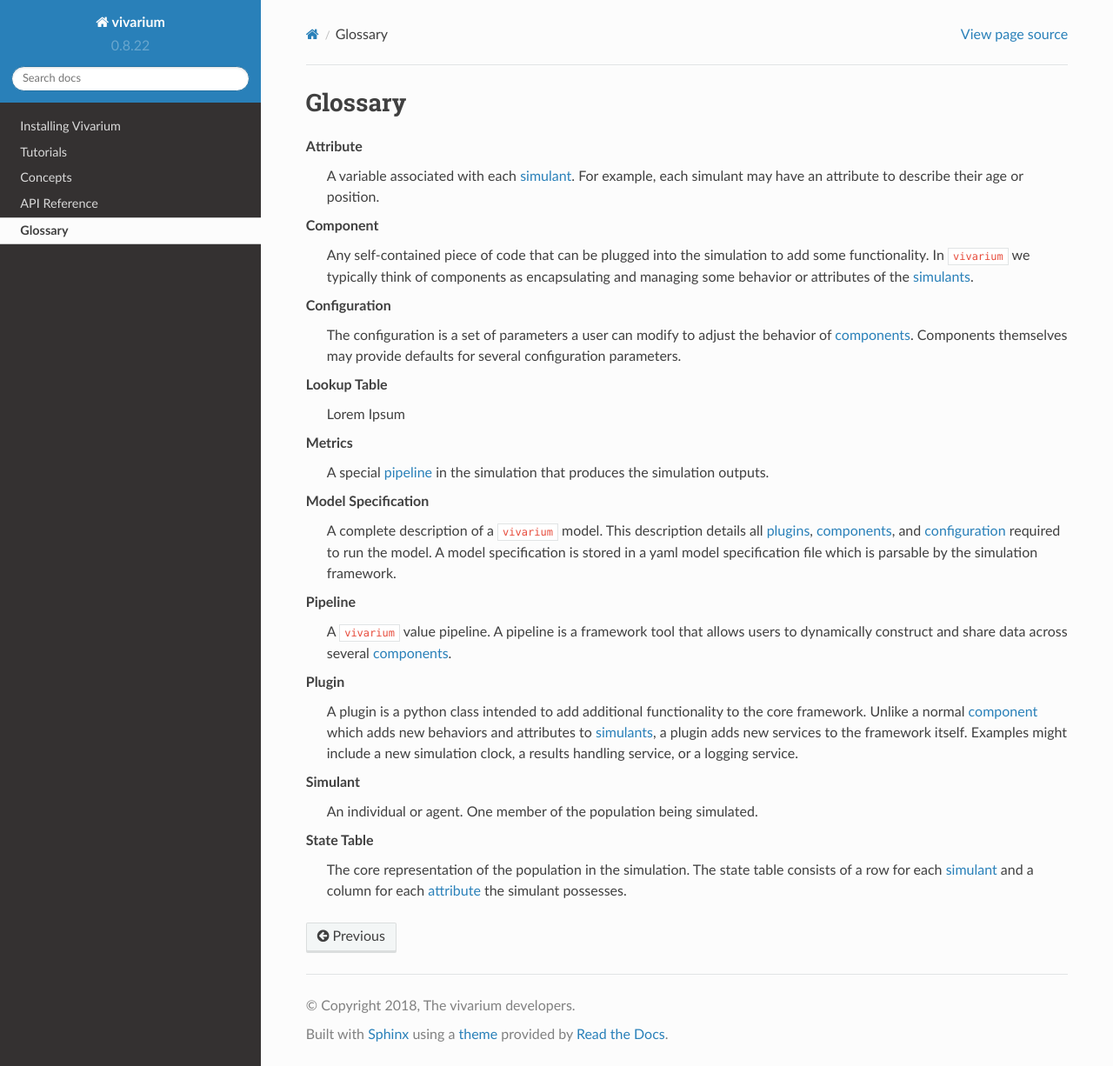
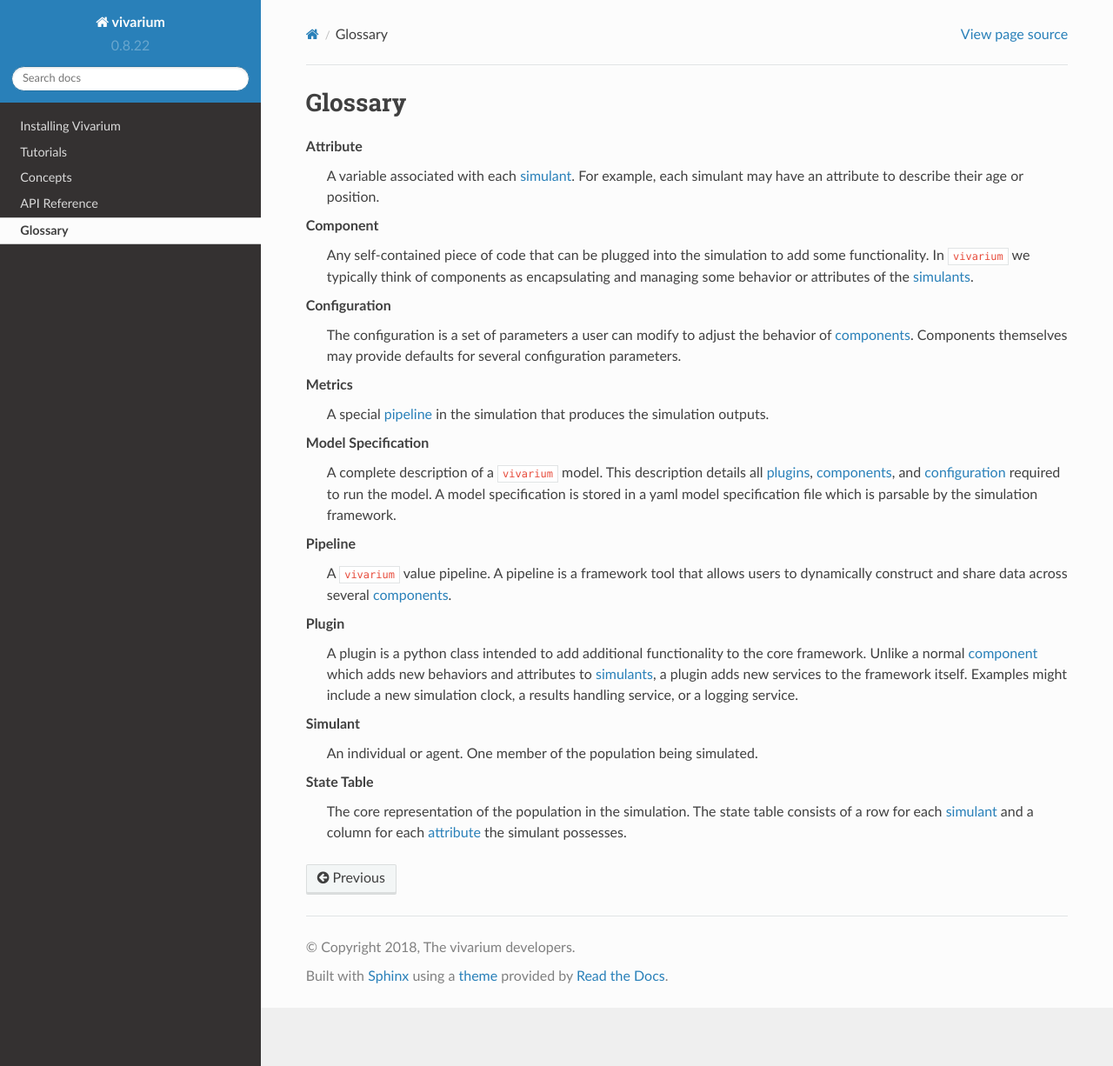
Before and after one commit to ihmeuw/vivarium, a Sphinx documentation site: the page built from docs/source/glossary.rst, in a window 1280 px wide and 1226 px high. Shown: the whole window at 87% size. Built offline with Sphinx 7.4.7 and the Read the Docs theme 2.0.0, drawn with Linux system fonts in a browser that asks for light colours.

Commit message:
remove lookup table glossary item

```diff
--- a/docs/source/glossary.rst
+++ b/docs/source/glossary.rst
@@ -21,9 +21,6 @@ Glossary
         The configuration is a set of parameters a user can modify to
         adjust the behavior of :term:`components <Component>`.  Components
         themselves may provide defaults for several configuration parameters.
-
-    Lookup Table
-        Lorem Ipsum
 
     Metrics
         A special :term:`pipeline <Pipeline>` in the simulation that produces
```
